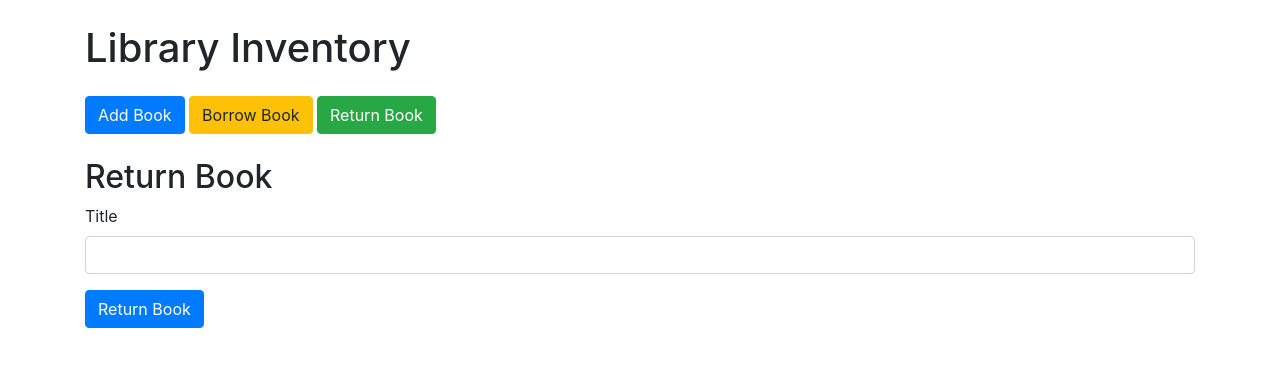
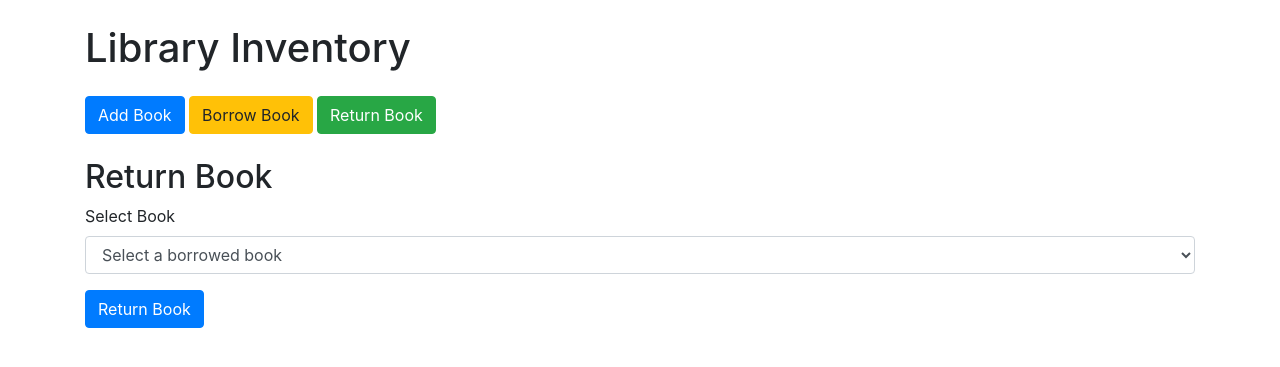
Before and after one commit to abdelrahman18036/library-inventory-team3, a Flask app: page /return_book in a window 1280 px wide. Shown: the top 367 px of the page. Run offline with Flask 3, Linux system fonts and the light colour scheme; some libraries are stand-ins or nearby versions.

Commit message:
update app

```diff
--- a/app.py
+++ b/app.py
@@ -94,41 +94,51 @@
 @app.route('/borrow_book', methods=['GET', 'POST'])
 def borrow_book():
     """Handle borrowing books."""
+    data = load_data()
+
     if request.method == 'POST':
         title = request.form['title']
         borrower = request.form['borrower']
         if not title or not borrower:
             flash('Title and borrower are required!')
             return redirect(url_for('borrow_book'))
-        data = load_data()
+
         book = next((book for book in data['books'] if book['title'] == title), None)
         if not book:
             abort(404, description="Book not found")
+
         data['books'].remove(book)
-        data['borrowed_books'].append({"title": title, "borrower": borrower})
+        data['borrowed_books'].append({"title": title, "author": book['author'], "borrower": borrower})
         save_data(data)
         flash('Book borrowed successfully!')
         return redirect(url_for('index'))
-    return render_template('borrow_book.html')
+
+    available_books = [book for book in data['books']]
+    return render_template('borrow_book.html', books=available_books)
 
 @app.route('/return_book', methods=['GET', 'POST'])
 def return_book():
     """Handle returning borrowed books."""
+    data = load_data()
+    borrowed_books = [book for book in data['borrowed_books']]
+
     if request.method == 'POST':
         title = request.form['title']
         if not title:
             flash('Title is required!')
             return redirect(url_for('return_book'))
-        data = load_data()
-        borrowed_book = next((book for book in data['borrowed_books'] if book['title'] == title), None)
+
+        borrowed_book = next((book for book in borrowed_books if book['title'] == title), None)
         if not borrowed_book:
             abort(404, description="Borrowed book not found")
+
         data['borrowed_books'].remove(borrowed_book)
-        data['books'].append({"title": title, "author": borrowed_book.get('author', 'Unknown')})
+        data['books'].append({"title": title, "author": borrowed_book['author']})
         save_data(data)
         flash('Book returned successfully!')
         return redirect(url_for('index'))
-    return render_template('return_book.html')
+
+    return render_template('return_book.html', borrowed_books=borrowed_books)
 
 @app.errorhandler(404)
 def page_not_found(e):
--- a/templates/return_book.html
+++ b/templates/return_book.html
@@ -6,8 +6,13 @@
     <h2>Return Book</h2>
     <form method="POST" action="{{ url_for('return_book') }}">
       <div class="form-group">
-        <label for="title">Title</label>
-        <input type="text" class="form-control" id="title" name="title" required>
+        <label for="title">Select Book</label>
+        <select class="form-control" id="title" name="title" required>
+          <option value="" disabled selected>Select a borrowed book</option>
+          {% for book in borrowed_books %}
+            <option value="{{ book.title }}">{{ book.title }} by {{ book.author }}</option>
+          {% endfor %}
+        </select>
       </div>
       <button type="submit" class="btn btn-primary">Return Book</button>
     </form>
```
Also changed, not shown: templates/borrow_book.html (+7 -2 lines).
